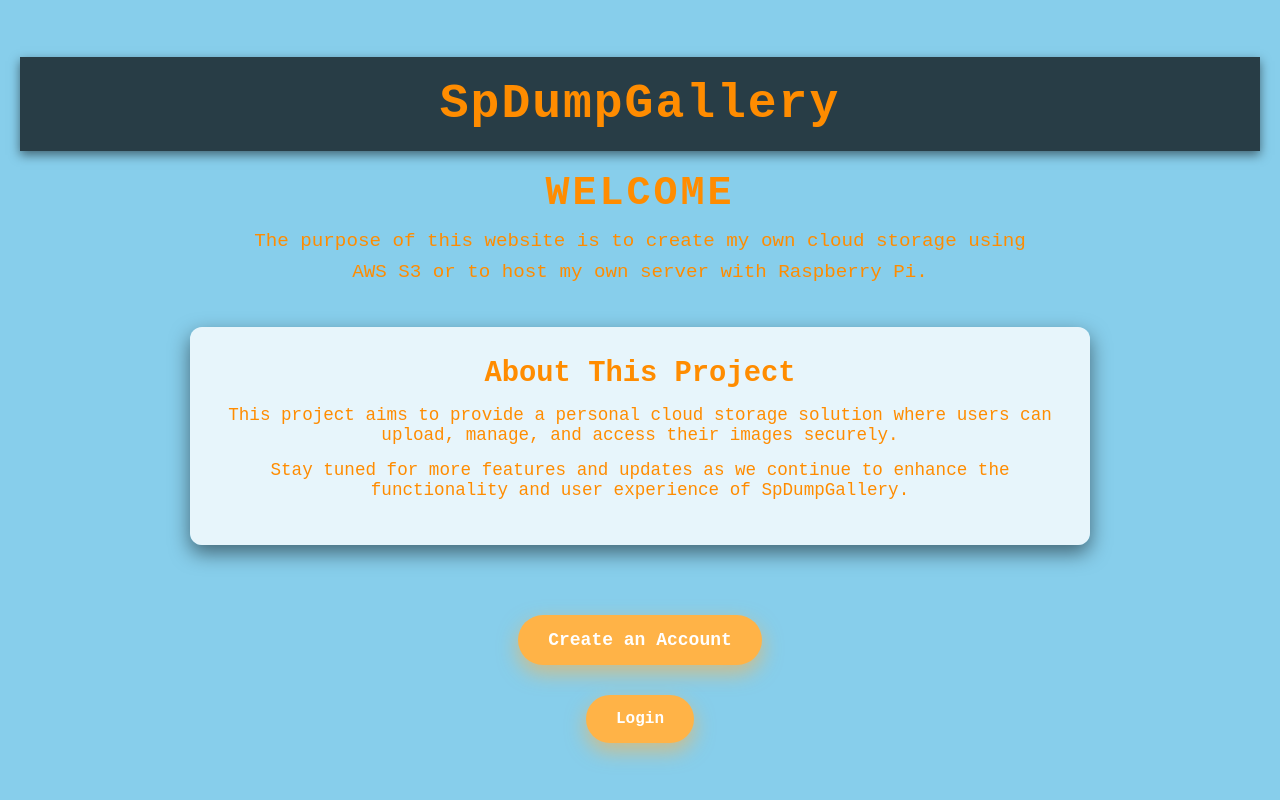
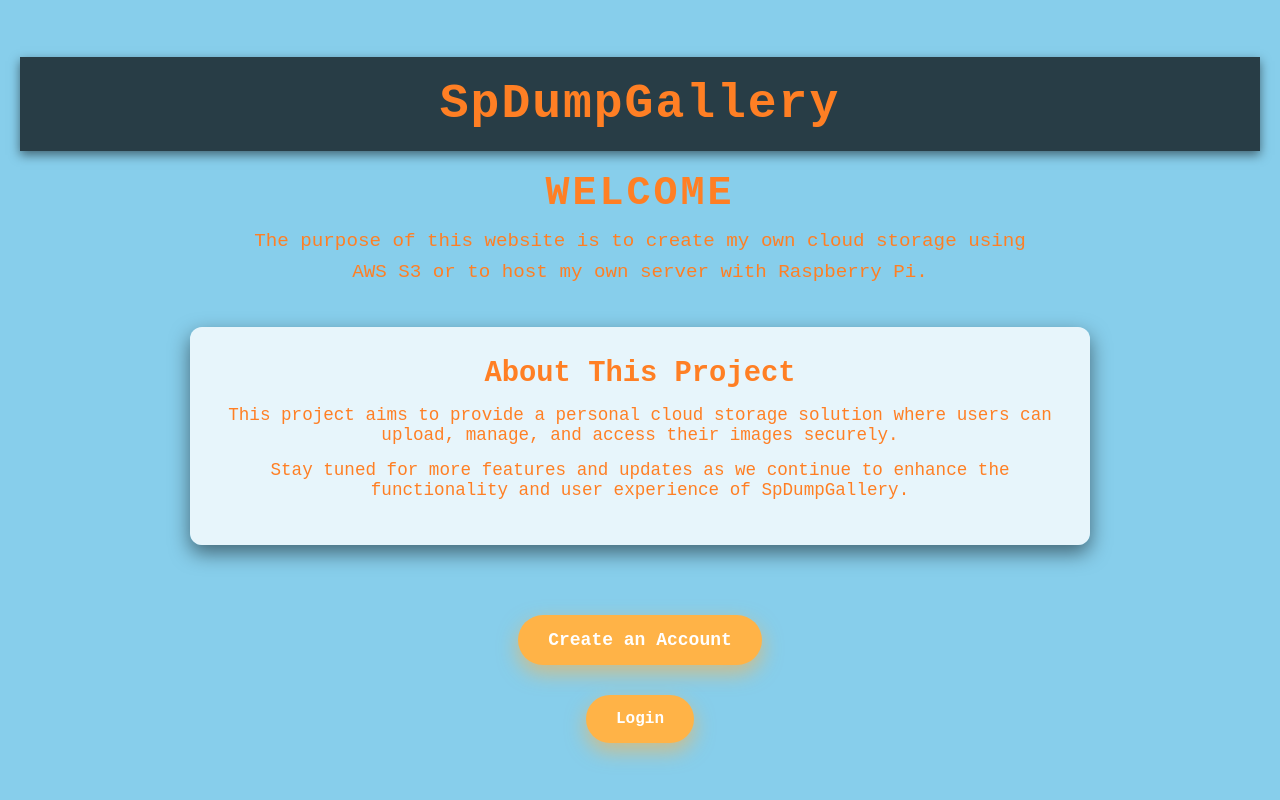
Before and after one commit to abdulwalidev/spdump, a website: page index.html in a window 1280 px wide. Drawn offline with Linux system fonts and the light colour scheme.

Commit message:
Update index.html

```diff
--- a/index.html
+++ b/index.html
@@ -3,12 +3,12 @@
 <head>
     <meta charset="UTF-8">
     <meta name="viewport" content="width=device-width, initial-scale=1.0">
-    <title>SpDumpGallery</title>
+    <title>SpDumP</title>
     <style>
         /* General styling */
         * {
             font-family: 'Courier New', Courier, monospace;
-            color: #FF8C00;
+            color: #FF7F24; /* Darker orange color */
             margin: 0;
             padding: 0;
             box-sizing: border-box;
@@ -42,7 +42,7 @@
         }
 
         .Homepagelogo {
-            color: #FF8C00;
+            color: #FF7F24; /* Darker orange color */
             text-decoration: none;
             font-size: 3rem;
             letter-spacing: 2px;
@@ -61,7 +61,7 @@
             margin-top: 20px;
             animation: textSlideIn 1.5s ease-in-out;
             letter-spacing: 3px;
-            color: #FF8C00;
+            color: #FF7F24; /* Darker orange color */
         }
 
         .description {
@@ -72,7 +72,7 @@
             line-height: 1.6;
             opacity: 0;
             animation: fadeInUp 1.5s ease-in-out 0.5s forwards;
-            color: #FF8C00;
+            color: #FF7F24; /* Darker orange color */
         }
 
         /* Button styling */
@@ -111,7 +111,7 @@
             text-align: center;
             opacity: 0;
             animation: fadeIn 2s ease-in-out 1s forwards;
-            color: #FF8C00;
+            color: #FF7F24; /* Darker orange color */
         }
 
         .info-section h3 {
```
